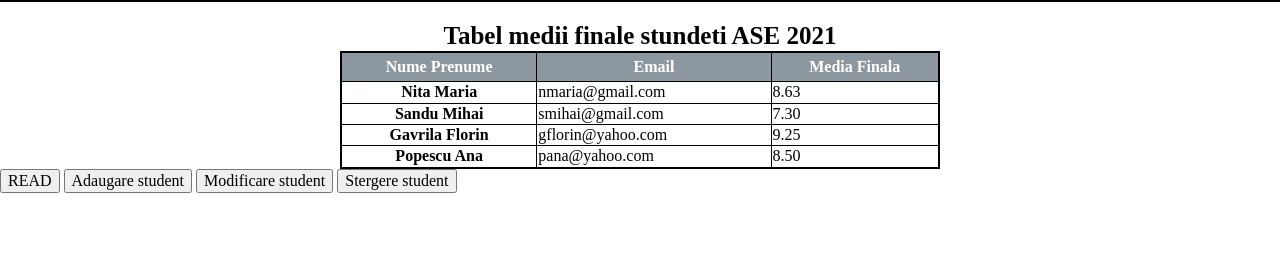
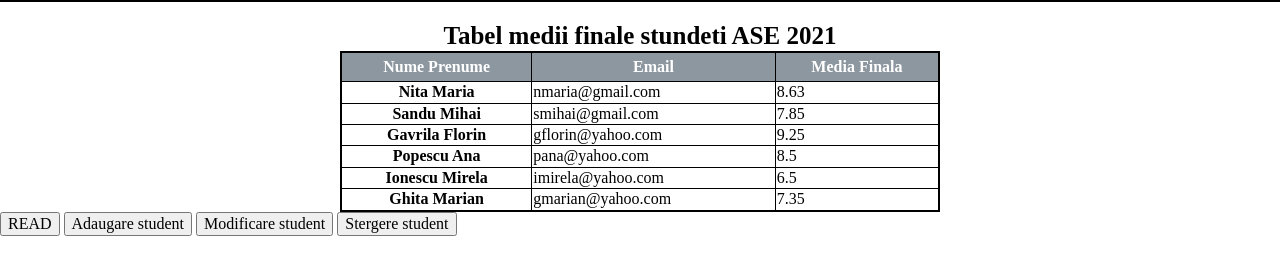
Before and after one commit to catrinaovidiualex/tabelPersoane, a plain HTML site: page index.html in a window 1280 px wide. Drawn offline with Linux system fonts and the light colour scheme.

Commit message:
other commit

```diff
--- a/app.js
+++ b/app.js
@@ -0,0 +1,3 @@
+
+
+setTable();
--- /dev/null
+++ b/data.js
@@ -0,0 +1,45 @@
+let data=[
+
+    {
+        nume:"Nita Maria",
+        email:"nmaria@gmail.com",
+        media:8.63
+
+    },
+
+    {
+        nume:"Sandu Mihai",
+        email:"smihai@gmail.com",
+        media:7.85
+
+    },
+
+    {
+        nume:"Gavrila Florin",
+        email:"gflorin@yahoo.com",
+        media:9.25
+
+    },
+
+    {
+        nume:"Popescu Ana",
+        email:"pana@yahoo.com",
+        media:8.50
+
+    },
+
+    {
+        nume:"Ionescu Mirela",
+        email:"imirela@yahoo.com",
+        media:6.50
+
+    },
+
+    {
+        nume:"Ghita Marian",
+        email:"gmarian@yahoo.com",
+        media:7.35
+
+    }
+
+]
--- /dev/null
+++ b/helpers.js
@@ -0,0 +1,34 @@
+
+
+let setTable=()=>{
+
+
+        let  container =document.querySelector(".container");
+
+
+
+
+        for(let i=0;i<data.length;i++){
+
+            container.innerHTML+=`
+
+            <tr>
+
+            <th scope="row">${data[i].nume}</th>
+            <td>${data[i].email}</td>
+            <td>${data[i].media}</td>
+
+            </tr>
+
+
+            `
+        }
+
+
+
+
+
+
+
+
+}
--- a/index.html
+++ b/index.html
@@ -10,7 +10,7 @@
 </head>
 <body>
 
-    <table>
+    <table class="tabelASE">
 
         <caption>Tabel medii finale stundeti ASE 2021</caption>
         <thead>
@@ -25,37 +25,8 @@
 
         </thead>
 
-        <tbody>
-                <tr>
+        <tbody class="container">
 
-                    <th scope="row">Nita Maria</th>
-                    <td>nmaria@gmail.com</td>
-                    <td>8.63</td>
-
-                </tr>
-
-                <tr>
-
-                    <th scope="row">Sandu Mihai</th>
-                    <td>smihai@gmail.com</td>
-                    <td>7.30</td>
-
-                </tr>
-                <tr>
-
-                    <th scope="row">Gavrila Florin</th>
-                    <td>gflorin@yahoo.com</td>
-                    <td>9.25</td>
-
-                </tr>
-
-                <tr>
-
-                    <th scope="row">Popescu Ana</th>
-                    <td>pana@yahoo.com</td>
-                    <td>8.50</td>
-
-                </tr>
 
         </tbody>
 
@@ -66,12 +37,14 @@
 
     <div>
     <button>READ</button>
-    <button>Adaugare student</button>
+    <button class="add">Adaugare student</button>
     <button>Modificare student</button>
     <button>Stergere student</button>
     </div>
 
-
+    <script src="data.js"></script>
+    <script src="helpers.js"></script>
+    <script src="app.js"></script>
 
 </body>
 </html>
```
